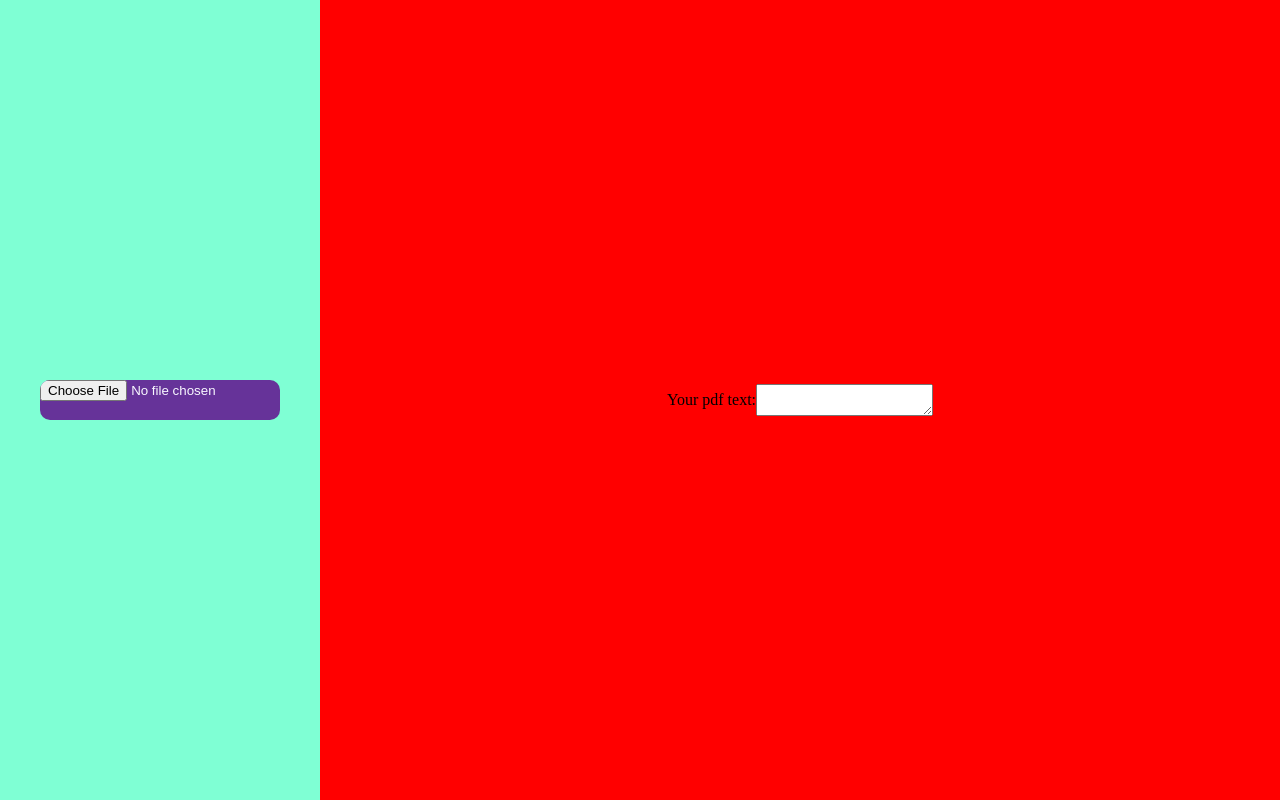
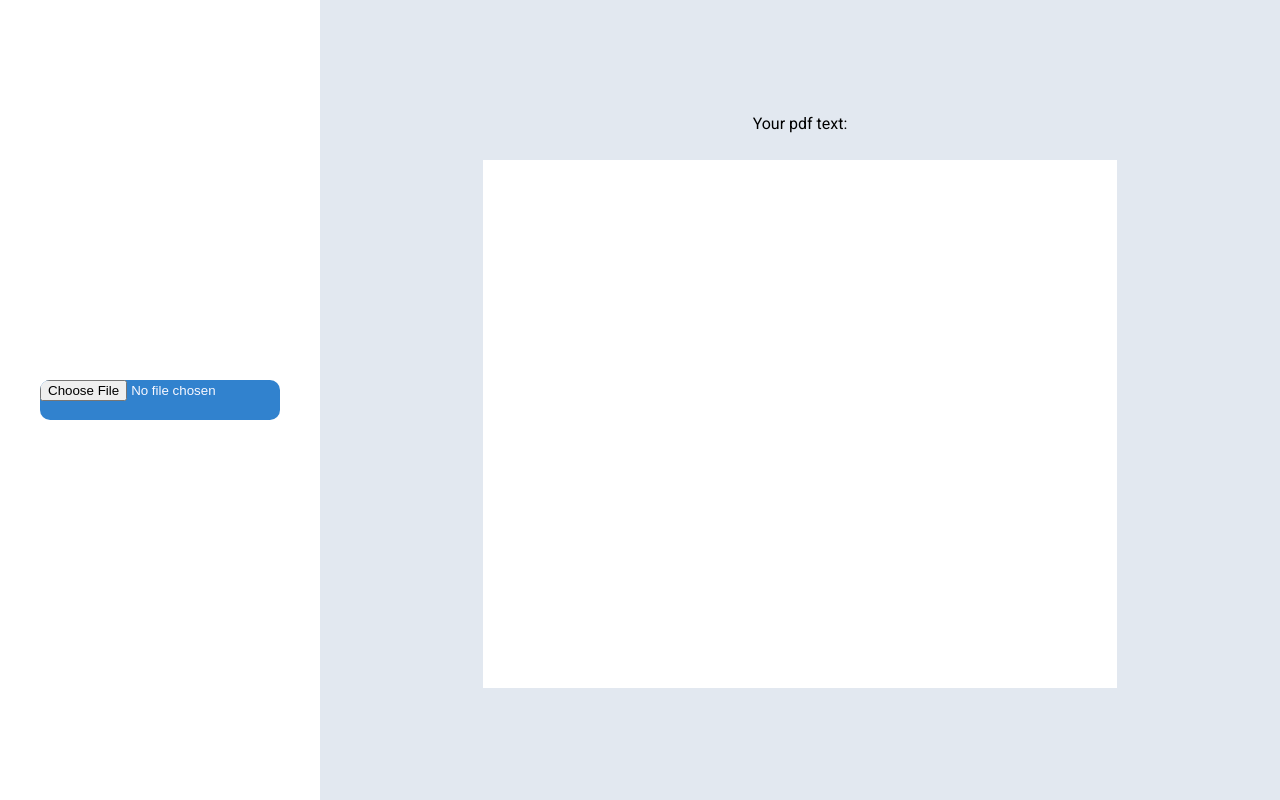
Before and after one commit to proyev/pdf-parser, a plain HTML site: page public/index.html in a window 1280 px wide. Drawn offline with Linux system fonts and the light colour scheme.

Commit message:
chore: adjust styling

```diff
--- a/public/css/style.css
+++ b/public/css/style.css
@@ -1,3 +1,5 @@
+@import url('https://fonts.googleapis.com/css2?family=Roboto&display=swap');
+
 * {
     box-sizing: border-box;
     margin: 0;
@@ -5,9 +7,12 @@
 }
 
 html {
+    font-family: 'Roboto', sans-serif;
+    line-height: 1.5;
 }
 
 body {
+    background-color: #e2e8f0;
     min-height: 500px;
     height: 100vh;
     min-width: 500px;
@@ -16,7 +21,7 @@ body {
 
 .import-pdf-container {
     align-items: center;
-    background-color: aquamarine;
+    background-color: #ffffff;
     display: flex;
     float: left;
     justify-content: center;
@@ -25,18 +30,38 @@ body {
 }
 
 #import-pdf-button {
-    background-color: rebeccapurple;
+    background-color: #3182ce;
     border-radius: 10px;
     color: ghostwhite;
     height: 40px;
     width: 75%;
 }
 
+#import-pdf-button:hover {
+    background-color: #e2e8f0;
+    color: black;
+    cursor: pointer;
+}
+
 .text-display-container {
     align-items: center;
-    background-color: red;
     display: flex;
+    flex-direction: column;
     justify-content: center;
     height: 100%;
     width: 75%;
 }
+
+label {
+    display: block;
+    margin-bottom: 1.5em;
+}
+
+#text-display {
+    border: none;
+    outline: none;
+    resize: none;
+    height: 66%;
+    white-space: normal;
+    width: 66%;
+}
```
